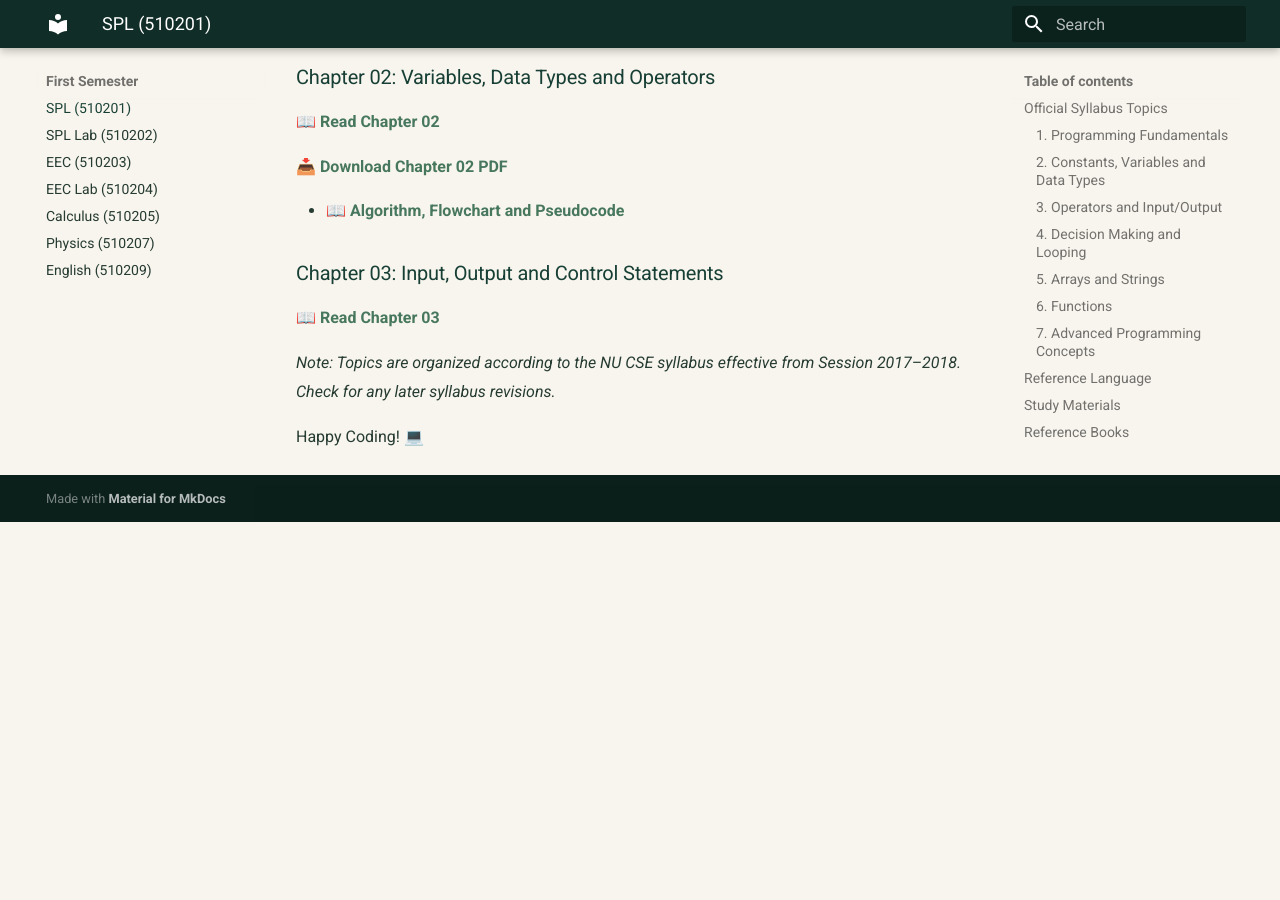
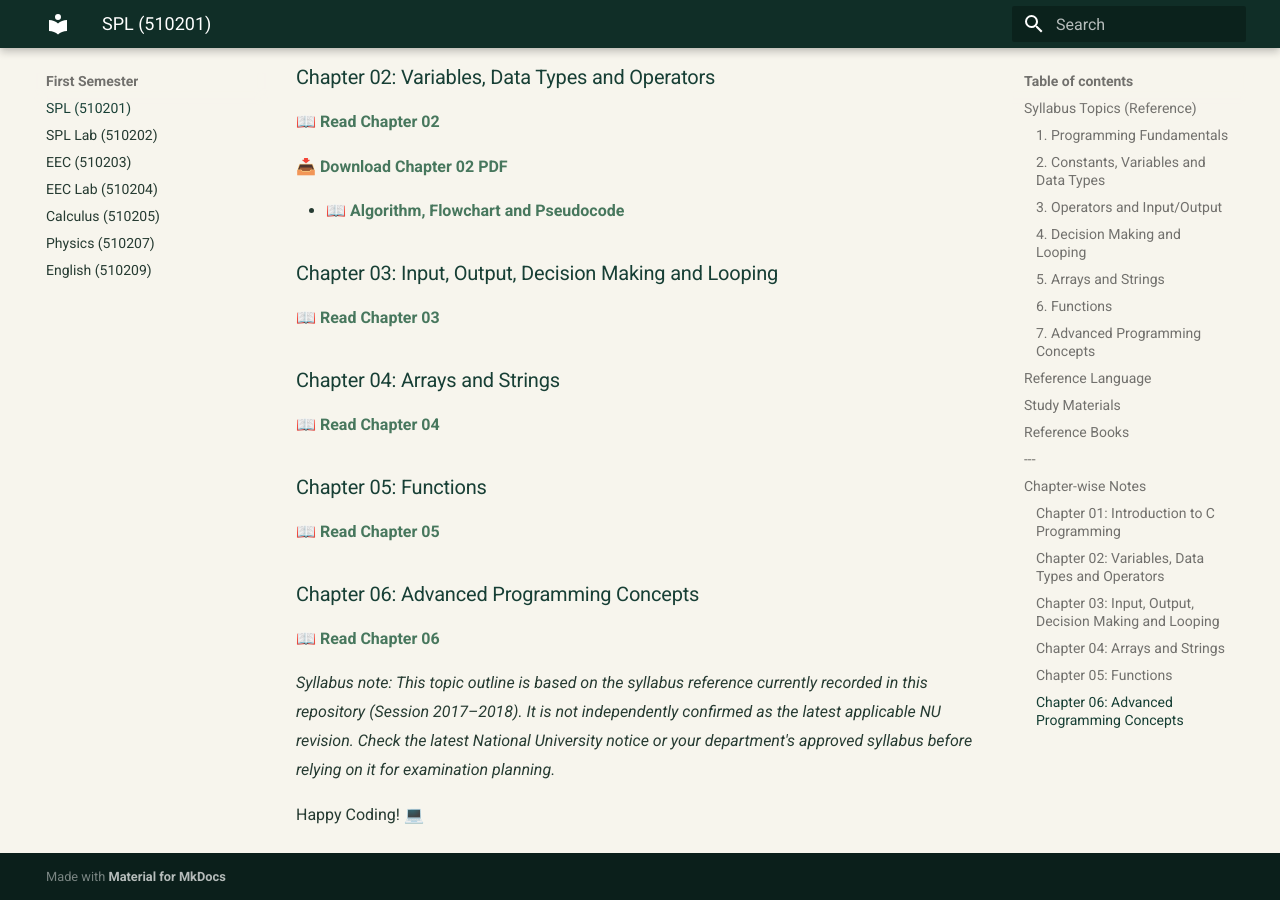
Before and after one commit to taimiyatahsin0-png/nu-cse-notes-store, an MkDocs documentation site: the page built from docs/subjects/spl/index.md, in a window 1280 px wide and 900 px high, scrolled down 2818 px. Built offline with MkDocs 1.6.1 and Material for MkDocs 9.7.7, drawn with Linux system fonts in a browser that asks for light colours; before the commit the page ends 3340 px from its top, so only the background shows below that; some of the changed text lies outside the part shown.

Commit message:
Update SPL navigation and syllabus note

```diff
--- a/docs/subjects/spl/index.md
+++ b/docs/subjects/spl/index.md
@@ -7,7 +7,7 @@
 
 This course introduces the fundamentals of structured programming using the C programming language.
 
-## Official Syllabus Topics
+## Syllabus Topics (Reference)
 
 ### 1. Programming Fundamentals
 - Overview of Structured Programming Language
@@ -85,11 +85,23 @@ C Programming Language
 
 - [📖 Algorithm, Flowchart and Pseudocode](algorithm-flowchart-pseudocode.md)
 
-### Chapter 03: Input, Output and Control Statements
+### Chapter 03: Input, Output, Decision Making and Looping
 
 [📖 Read Chapter 03](chapter-03.md)
 
+### Chapter 04: Arrays and Strings
 
-*Note: Topics are organized according to the NU CSE syllabus effective from Session 2017–2018. Check for any later syllabus revisions.*
+[📖 Read Chapter 04](chapter-04-arrays-strings.md)
+
+### Chapter 05: Functions
+
+[📖 Read Chapter 05](chapter-05-functions.md)
+
+### Chapter 06: Advanced Programming Concepts
+
+[📖 Read Chapter 06](chapter-06-advanced-c.md)
+
+
+*Syllabus note: This topic outline is based on the syllabus reference currently recorded in this repository (Session 2017–2018). It is not independently confirmed as the latest applicable NU revision. Check the latest National University notice or your department's approved syllabus before relying on it for examination planning.*
 
 Happy Coding! 💻
```
